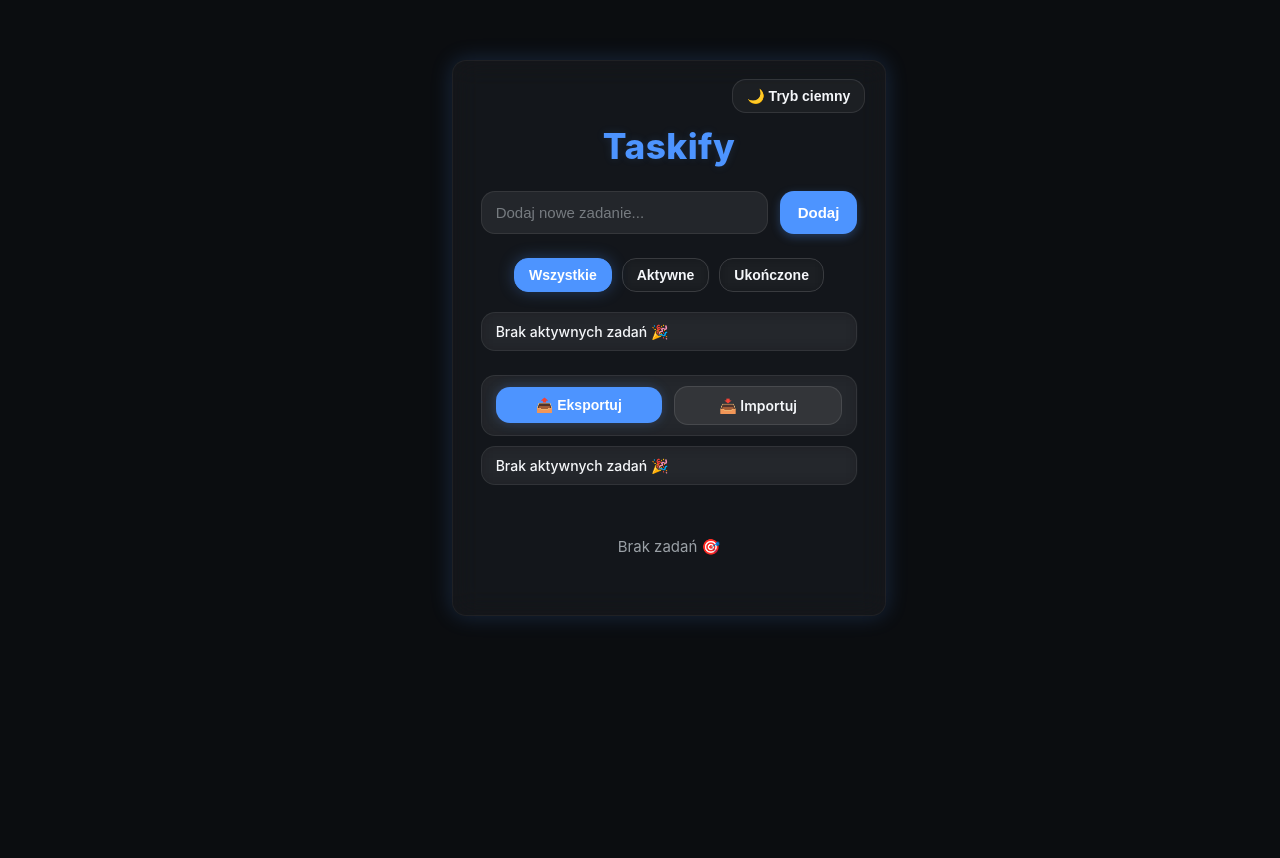
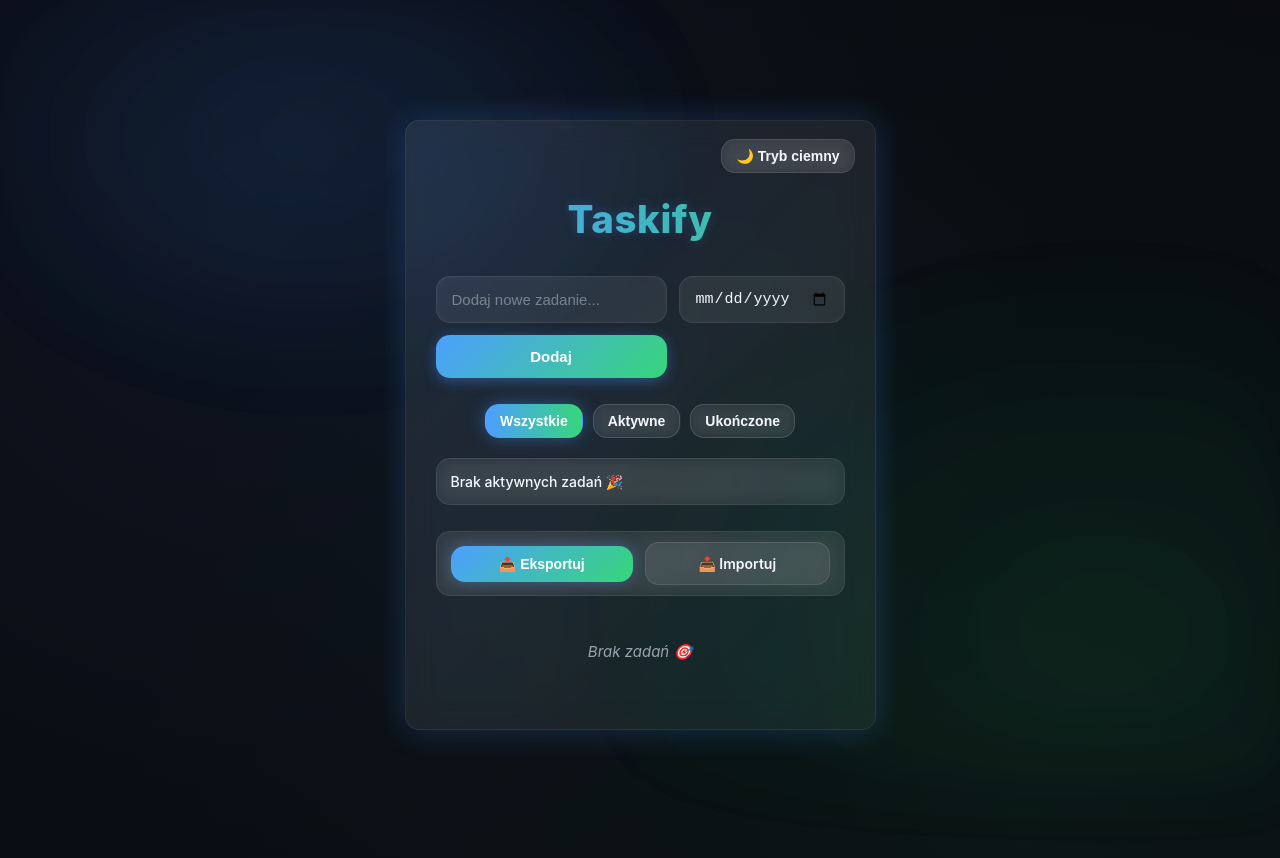
Before and after one commit to kameleon1312/Taskify, a React (Vite) app: page / in a window 1280 px wide. Shown: the top 858 px of the page. Built offline with nearby package versions, Linux system fonts and the light colour scheme.

Commit message:
implement deadline input with calendar picker and refine glassmorphism SCSS design

```diff
--- a/src/App.jsx
+++ b/src/App.jsx
@@ -17,13 +17,20 @@ function App() {
     localStorage.setItem("tasks", JSON.stringify(tasks));
   }, [tasks]);
 
+  // Filtracja zadań
   const filteredTasks = tasks.filter(task => {
     if (filter === "active") return !task.completed;
     if (filter === "completed") return task.completed;
     return true;
   });
 
-  // nowa funkcja do czyszczenia ukończonych zadań
+  filteredTasks.sort((a, b) => {
+  if (!a.deadline) return 1;
+  if (!b.deadline) return -1;
+  return new Date(a.deadline) - new Date(b.deadline);
+});
+
+  // Usuwanie ukończonych
   const clearCompleted = () => {
     setTasks(prev => prev.filter(task => !task.completed));
   };
@@ -34,6 +41,8 @@ function App() {
     <div className="app">
       <ThemeToggle />
       <h1>Taskify</h1>
+
+      {/* Pole dodawania zadań */}
       <TaskInput setTasks={setTasks} />
 
       {/* Pasek filtrów */}
@@ -95,7 +104,7 @@ function App() {
           animate={{ opacity: 1, y: 0 }}
           transition={{ duration: 0.4, delay: 0.15 }}
         >
-    <ProgressBar tasks={tasks} /> {/* użycie nowego komponentu */}
+          <ProgressBar tasks={tasks} />
         </motion.div>
       )}
 
@@ -150,31 +159,7 @@ function App() {
         </label>
       </motion.div>
 
-
-      {/* Licznik + przycisk czyszczenia */}
-      <motion.div
-        className="task-stats"
-        initial={{ opacity: 0 }}
-        animate={{ opacity: 1 }}
-        transition={{ duration: 0.4, delay: 0.2 }}
-      >
-        <span className="task-counter">
-          {activeCount === 0
-            ? "Brak aktywnych zadań 🎉"
-            : `${activeCount} aktywn${activeCount === 1 ? "e" : "ych"} zadań`}
-        </span>
-
-        {tasks.some(t => t.completed) && (
-          <button
-            className="clear-btn"
-            onClick={clearCompleted}
-            title="Usuń ukończone zadania"
-          >
-            Usuń ukończone ✕
-          </button>
-        )}
-      </motion.div>
-
+      {/* Lista zadań */}
       <TaskList tasks={filteredTasks} setTasks={setTasks} />
     </div>
   );
--- a/src/components/TaskInput.jsx
+++ b/src/components/TaskInput.jsx
@@ -2,12 +2,22 @@ import React, { useState } from "react";
 
 function TaskInput({ setTasks }) {
   const [text, setText] = useState("");
+  const [deadline, setDeadline] = useState(""); // 🔹 nowy stan
 
   const addTask = () => {
     const value = text.trim();
     if (!value) return;
-    setTasks(prev => [...prev, { id: Date.now(), text: value, completed: false }]);
+
+    const newTask = {
+      id: Date.now(),
+      text: value,
+      completed: false,
+      deadline: deadline || null, // jeśli brak daty, zostaje null
+    };
+
+    setTasks(prev => [...prev, newTask]);
     setText("");
+    setDeadline("");
   };
 
   return (
@@ -18,8 +28,20 @@ function TaskInput({ setTasks }) {
         value={text}
         onChange={e => setText(e.target.value)}
         onKeyDown={e => e.key === "Enter" && addTask()}
+        aria-label="Wpisz treść zadania"
       />
-      <button onClick={addTask}>Dodaj</button>
+
+      {/* 🔹 nowe pole wyboru daty */}
+      <input
+        type="date"
+        value={deadline}
+        onChange={e => setDeadline(e.target.value)}
+        aria-label="Wybierz termin"
+      />
+
+      <button onClick={addTask} aria-label="Dodaj zadanie">
+        Dodaj
+      </button>
     </div>
   );
 }
--- a/src/styles/index.scss
+++ b/src/styles/index.scss
@@ -1,10 +1,15 @@
+/* ============================================================
+   🎨 TASKIFY™ UI v3.0
+   Autor: Szymon Pochopień
+   Styl: Ultra Glassmorphism / Neon Glow / Professional Polish
+   ============================================================ */
+
 @use "./variables" as *;
 
-/* ================================================
-   Taskify UI v2.0 – Modern Glass / Professional
-   ================================================ */
-
-body {
+/* ============================================================
+   1️⃣ GLOBAL SETTINGS
+   ============================================================ */
+html, body {
   margin: 0;
   font-family: 'Inter', system-ui, -apple-system, Segoe UI, Roboto, sans-serif;
   display: flex;
@@ -12,12 +17,80 @@ body {
   align-items: flex-start;
   min-height: 100vh;
   padding: 60px 20px;
-  background: var(--bg);
+  background: radial-gradient(
+      circle at 20% 20%,
+      rgba(77, 148, 255, 0.07),
+      transparent 60%
+    ),
+    radial-gradient(
+      circle at 80% 80%,
+      rgba(55, 214, 122, 0.05),
+      transparent 70%
+    ),
+    var(--bg);
   color: var(--fg);
   transition: background 0.4s ease, color 0.4s ease;
+  line-height: 1.5;
+  overflow-x: hidden;
 }
 
-/* ====== Theme Variables ====== */
+/* Subtelne światło wokół aplikacji */
+body::before {
+  content: "";
+  position: fixed;
+  inset: 0;
+  pointer-events: none;
+  background: radial-gradient(
+    600px 400px at 50% 0%,
+    rgba(77, 148, 255, 0.08),
+    transparent 70%
+  );
+  z-index: 0;
+}
+
+/* ============================================================
+   🌌  AMBIENT BACKGROUND GLOW
+   ============================================================ */
+
+body::before,
+body::after {
+  content: "";
+  position: fixed;
+  inset: 0;
+  z-index: 0;
+  pointer-events: none;
+  background: radial-gradient(
+      600px 400px at 25% 20%,
+      rgba(77, 148, 255, 0.08),
+      transparent 70%
+    ),
+    radial-gradient(
+      800px 600px at 85% 80%,
+      rgba(55, 214, 122, 0.06),
+      transparent 70%
+    );
+  animation: ambientMove 18s ease-in-out infinite alternate;
+  opacity: 0.7;
+  filter: blur(40px);
+}
+
+@keyframes ambientMove {
+  0% {
+    transform: translateY(0) scale(1);
+    opacity: 0.6;
+  }
+  50% {
+    transform: translateY(-20px) scale(1.05);
+    opacity: 0.8;
+  }
+  100% {
+    transform: translateY(0) scale(1);
+    opacity: 0.6;
+  }
+}
+/* ============================================================
+   2️⃣ THEME VARIABLES (LIGHT / DARK)
+   ============================================================ */
 body[data-theme="dark"] {
   --bg: #{$dark-bg};
   --fg: #{$dark-fg};
@@ -25,7 +98,7 @@ body[data-theme="dark"] {
   --accent: #{$dark-accent};
   --success: #{$dark-success};
   --muted: #{$dark-muted};
-  --shadow-glow: 0 0 22px rgba(77, 148, 255, 0.2);
+  --shadow-glow: 0 0 30px rgba(77, 148, 255, 0.25);
 }
 
 body[data-theme="light"] {
@@ -35,54 +108,68 @@ body[data-theme="light"] {
   --accent: #{$light-accent};
   --success: #{$light-success};
   --muted: #{$light-muted};
-  --shadow-glow: 0 0 18px rgba(61, 125, 255, 0.15);
+  --shadow-glow: 0 0 20px rgba(61, 125, 255, 0.15);
 }
 
-/* ====== App Container ====== */
+/* ============================================================
+   3️⃣ APP CONTAINER
+   ============================================================ */
 .app {
   position: relative;
-  width: 100%;
-  max-width: 420px;
-  background: var(--card);
+  width: auto;
+  max-width: 460px;
+  background: linear-gradient(
+      135deg,
+      rgba(255, 255, 255, 0.05),
+      rgba(255, 255, 255, 0.02)
+    )
+    var(--card);
   border-radius: $radius;
-  padding: 40px 28px 36px;
-  box-shadow: var(--shadow-glow);
-  backdrop-filter: blur(14px) saturate(150%);
-  border: 1px solid rgba(255, 255, 255, 0.05);
+  padding: 44px 30px 40px;
+  box-shadow: var(--shadow-glow), 0 0 12px rgba(0, 0, 0, 0.25);
+  backdrop-filter: blur(16px) saturate(160%);
+  border: 1px solid rgba(255, 255, 255, 0.06);
   transition: all 0.4s ease;
-}
+  z-index: 1;
 
-.app:hover {
+  &:hover {
     transform: translateY(-2px);
-  box-shadow: 0 0 40px rgba(77, 148, 255, 0.25);
+    box-shadow: 0 0 45px rgba(77, 148, 255, 0.35);
   }
 
   h1 {
     text-align: center;
-  font-size: 2.2rem;
-  margin-bottom: 24px;
-  letter-spacing: 0.5px;
+    font-size: 2.4rem;
+    margin-bottom: 28px;
+    letter-spacing: 0.6px;
     color: var(--accent);
     font-weight: 800;
-  text-shadow: 0 0 8px rgba(77, 148, 255, 0.15);
+    background: linear-gradient(90deg, var(--accent), var(--success));
+    -webkit-background-clip: text;
+    -webkit-text-fill-color: transparent;
+    text-shadow: 0 0 12px rgba(77, 148, 255, 0.25);
+  }
 }
 
-/* ====== Input Section ====== */
+/* ============================================================
+   4️⃣ INPUT SECTION (NEW TASK + DEADLINE)
+   ============================================================ */
 .task-input {
   display: grid;
   grid-template-columns: 1fr auto;
   gap: 12px;
-  margin-bottom: 24px;
+  margin-bottom: 26px;
 
   input {
-    padding: 12px 14px;
+    padding: 13px 15px;
     border-radius: $radius;
     border: 1px solid rgba(255, 255, 255, 0.08);
     background: rgba(255, 255, 255, 0.07);
     color: var(--fg);
     font-size: 15px;
     outline: none;
-    transition: border 0.2s ease, box-shadow 0.2s ease, background 0.2s ease;
+    transition: all 0.25s ease;
+    box-shadow: inset 0 0 10px rgba(255, 255, 255, 0.03);
 
     &::placeholder {
       color: var(--muted);
@@ -91,29 +178,37 @@ h1 {
 
     &:focus {
       border-color: var(--accent);
-      box-shadow: 0 0 0 3px rgba(77, 148, 255, 0.25);
-      background: rgba(255, 255, 255, 0.09);
+      box-shadow: 0 0 10px rgba(77, 148, 255, 0.25);
+      background: rgba(255, 255, 255, 0.1);
     }
   }
 
   button {
-    padding: 12px 18px;
+    padding: 13px 18px;
     border-radius: $radius;
     border: none;
-    background: var(--accent);
+    background: linear-gradient(135deg, var(--accent), var(--success));
     color: #fff;
     font-weight: 600;
     font-size: 15px;
     cursor: pointer;
-    box-shadow: 0 3px 10px rgba(77, 148, 255, 0.3);
-    transition: transform 0.1s ease, filter 0.2s ease;
+    box-shadow: 0 3px 14px rgba(77, 148, 255, 0.4);
+    transition: all 0.25s ease;
 
-    &:hover { filter: brightness(1.1); }
-    &:active { transform: translateY(1px); }
+    &:hover {
+      filter: brightness(1.1);
+      transform: translateY(-1px);
+    }
+    &:active {
+      transform: translateY(1px);
+      filter: brightness(0.95);
+    }
   }
 }
 
-/* ====== Task List ====== */
+/* ============================================================
+   5️⃣ TASK LIST & ITEMS
+   ============================================================ */
 .task-list {
   list-style: none;
   padding: 0;
@@ -130,7 +225,9 @@ h1 {
   border: 1px solid rgba(255, 255, 255, 0.08);
   border-radius: $radius;
   padding: 10px 12px;
-  transition: background 0.2s ease, border 0.2s ease, transform 0.15s ease;
+  transition: all 0.25s ease;
+  position: relative;
+  overflow: hidden;
 
   &:hover {
     background: rgba(255, 255, 255, 0.08);
@@ -144,6 +241,20 @@ h1 {
     .text { text-decoration: line-through; color: var(--muted); }
   }
 
+  /* Delikatny neonowy pasek po lewej */
+  &::before {
+    content: "";
+    position: absolute;
+    left: 0;
+    top: 0;
+    bottom: 0;
+    width: 3px;
+    background: linear-gradient(180deg, var(--accent), var(--success));
+    opacity: 0;
+    transition: opacity 0.3s ease;
+  }
+  &:hover::before { opacity: 0.6; }
+
   .checkbox {
     width: 24px;
     height: 24px;
@@ -154,10 +265,13 @@ h1 {
     color: var(--success);
     cursor: pointer;
     font-weight: 800;
-    transition: all 0.2s ease;
+    transition: all 0.25s ease;
     background: transparent;
 
-    &:hover { border-color: var(--accent); }
+    &:hover {
+      border-color: var(--accent);
+      box-shadow: 0 0 8px rgba(77, 148, 255, 0.4);
+    }
   }
 
   .text {
@@ -165,6 +279,14 @@ h1 {
     cursor: pointer;
     font-size: 15px;
     line-height: 1.45;
+  }
+
+  .deadline {
+    display: block;
+    font-size: 13px;
+    color: var(--muted);
+    margin-top: 4px;
+    opacity: 0.8;
   }
 
   .remove {
@@ -175,52 +297,31 @@ h1 {
     padding: 6px 8px;
     border-radius: 10px;
     cursor: pointer;
-    transition: background 0.2s ease;
+    transition: all 0.25s ease;
 
     &:hover {
-      background: rgba(77, 148, 255, 0.12);
+      background: rgba(77, 148, 255, 0.15);
+      transform: scale(1.1);
     }
   }
+
+  &.upcoming { border-left: 3px solid var(--success); }
+  &.today { border-left: 3px solid #f0ad4e; }
+  &.overdue { border-left: 3px solid #ff4d4d; }
 }
 
 .empty {
   text-align: center;
   color: var(--muted);
-  padding: 28px 0 8px;
+  padding: 30px 0 10px;
   font-size: 15px;
+  font-style: italic;
+  opacity: 0.8;
 }
 
-/* ====== Theme Toggle Button ====== */
-.theme-toggle {
-  position: absolute;
-  top: 18px;
-  right: 20px;
-  background: var(--card);
-  color: var(--fg);
-  border: 1px solid rgba(255,255,255,0.1);
-  padding: 8px 14px;
-  border-radius: $radius;
-  cursor: pointer;
-  transition: all 0.25s ease;
-  font-weight: 600;
-  font-size: 14px;
-
-  &:hover {
-    background: var(--accent);
-    color: white;
-    box-shadow: 0 0 16px rgba(77,148,255,0.25);
-  }
-}
-
-.task-item.done {
-  animation: pulseDone 0.3s ease;
-}
-
-@keyframes pulseDone {
-  0% { transform: scale(0.97); opacity: 0.8; }
-  100% { transform: scale(1); opacity: 1; }
-}
-
+/* ============================================================
+   6️⃣ FILTER BAR
+   ============================================================ */
 .filter-bar {
   display: flex;
   justify-content: center;
@@ -229,8 +330,8 @@ h1 {
   flex-wrap: wrap;
 
   button {
-    background: transparent;
-    border: 1px solid rgba(255,255,255,0.15);
+    background: rgba(255, 255, 255, 0.04);
+    border: 1px solid rgba(255, 255, 255, 0.15);
     color: var(--fg);
     padding: 8px 14px;
     border-radius: $radius;
@@ -243,32 +344,33 @@ h1 {
     &:hover {
       background: var(--accent);
       color: #fff;
-      border-color: transparent;
-      box-shadow: 0 0 14px rgba(77, 148, 255, 0.25);
+      box-shadow: 0 0 16px rgba(77, 148, 255, 0.3);
     }
 
     &.active {
-      background: var(--accent);
+      background: linear-gradient(90deg, var(--accent), var(--success));
       color: white;
-      border-color: var(--accent);
-      box-shadow: 0 0 16px rgba(77, 148, 255, 0.3);
+      border-color: transparent;
+      box-shadow: 0 0 18px rgba(77, 148, 255, 0.4);
     }
   }
 }
 
+/* ============================================================
+   7️⃣ STATS + CONTROLS
+   ============================================================ */
 .task-stats {
   display: flex;
   justify-content: space-between;
   align-items: center;
-  margin: 10px 0 24px;
-  padding: 10px 14px;
-  background: rgba(255, 255, 255, 0.04);
+  margin: 12px 0 26px;
+  padding: 12px 14px;
+  background: rgba(255, 255, 255, 0.05);
   border: 1px solid rgba(255, 255, 255, 0.08);
   border-radius: $radius;
   font-size: 14px;
   color: var(--muted);
-  backdrop-filter: blur(8px);
-  transition: all 0.3s ease;
+  backdrop-filter: blur(10px);
 
   .task-counter {
     font-weight: 500;
@@ -289,11 +391,14 @@ h1 {
     &:hover {
       background: var(--accent);
       color: white;
-      box-shadow: 0 0 14px rgba(77, 148, 255, 0.25);
+      box-shadow: 0 0 14px rgba(77, 148, 255, 0.35);
     }
   }
 }
 
+/* ============================================================
+   8️⃣ DATA CONTROLS (IMPORT / EXPORT)
+   ============================================================ */
 .data-controls {
   display: flex;
   justify-content: space-between;
@@ -303,8 +408,8 @@ h1 {
   padding: 10px 14px;
   border: 1px solid rgba(255,255,255,0.08);
   border-radius: $radius;
-  background: rgba(255,255,255,0.04);
-  backdrop-filter: blur(8px);
+  background: rgba(255,255,255,0.05);
+  backdrop-filter: blur(10px);
 
   button, .import-label {
     flex: 1;
@@ -319,17 +424,15 @@ h1 {
   }
 
   .export-btn {
-    background: var(--accent);
+    background: linear-gradient(135deg, var(--accent), var(--success));
     color: white;
-    box-shadow: 0 0 12px rgba(77, 148, 255, 0.25);
+    box-shadow: 0 0 14px rgba(77, 148, 255, 0.35);
 
-    &:hover {
-      filter: brightness(1.1);
-    }
+    &:hover { filter: brightness(1.1); }
   }
 
   .import-label {
-    background: rgba(255, 255, 255, 0.07);
+    background: rgba(255, 255, 255, 0.08);
     color: var(--fg);
     border: 1px solid rgba(255,255,255,0.1);
     position: relative;
@@ -343,21 +446,33 @@ h1 {
     }
 
     &:hover {
-      background: rgba(255,255,255,0.1);
+      background: rgba(255,255,255,0.12);
     }
   }
 }
 
-.progress-header span:last-child {
-  color: var(--accent);
-  font-weight: 700;
-  font-size: 15px;
-  text-shadow: 0 0 6px rgba(77,148,255,0.3);
+/* ============================================================
+   9️⃣ THEME TOGGLE
+   ============================================================ */
+.theme-toggle {
+  position: absolute;
+  top: 18px;
+  right: 20px;
+  background: rgba(255,255,255,0.08);
+  color: var(--fg);
+  border: 1px solid rgba(255,255,255,0.1);
+  padding: 8px 14px;
+  border-radius: $radius;
+  cursor: pointer;
+  transition: all 0.25s ease;
+  font-weight: 600;
+  font-size: 14px;
+  backdrop-filter: blur(8px);
+
+  &:hover {
+    background: var(--accent);
+    color: white;
+    box-shadow: 0 0 20px rgba(77,148,255,0.3);
+    transform: scale(1.05);
   }
-
-.progress-fill {
-  background: linear-gradient(90deg, var(--accent) 0%, var(--success) 100%);
-  border-radius: 8px;
-  height: 100%;
-  transition: width 0.5s ease;
 }
```
Also changed, not shown: src/components/TaskItem.jsx (+32 -9 lines), src/styles/variables.scss (+64 -17 lines). Lines whose indentation alone changed are shown as unchanged.
